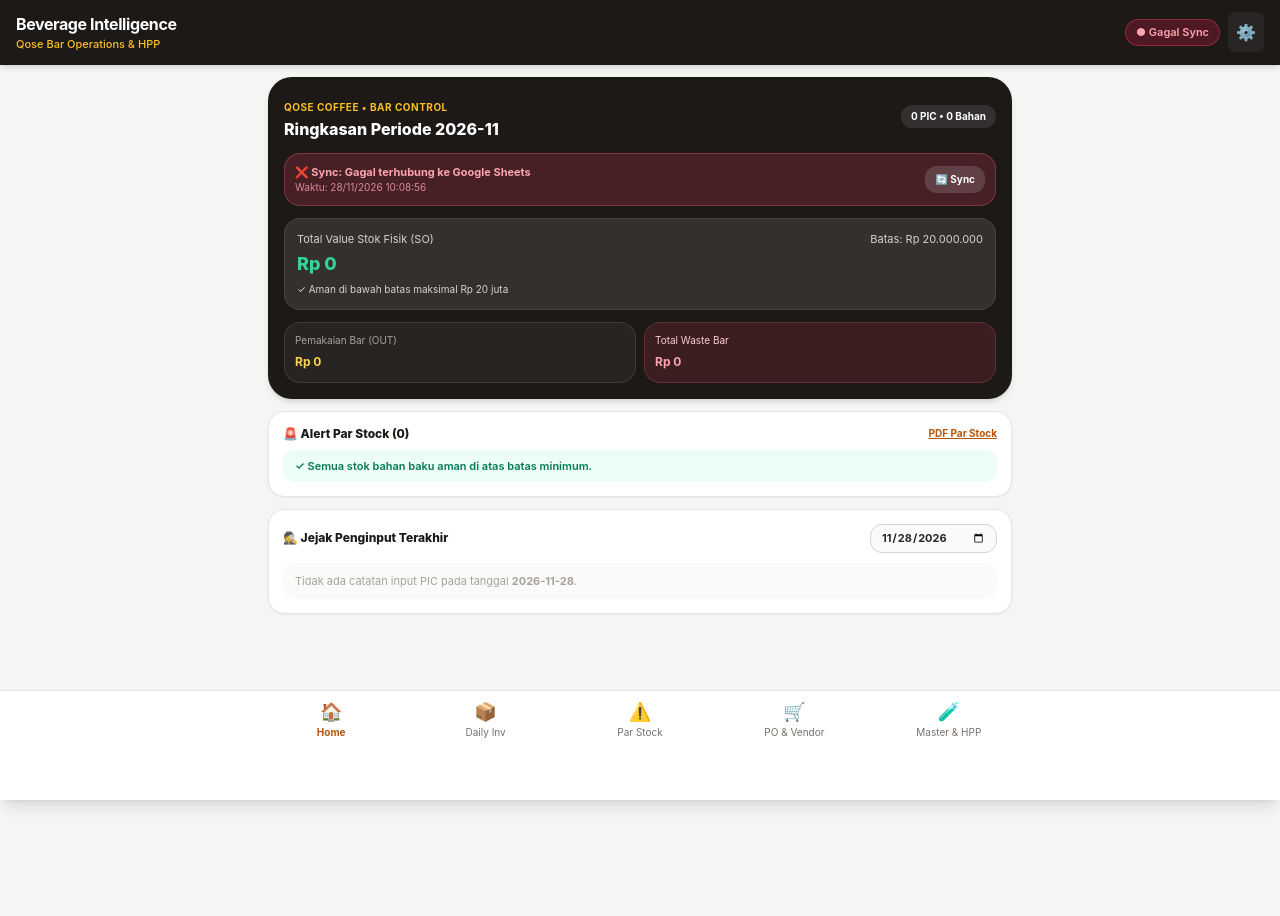
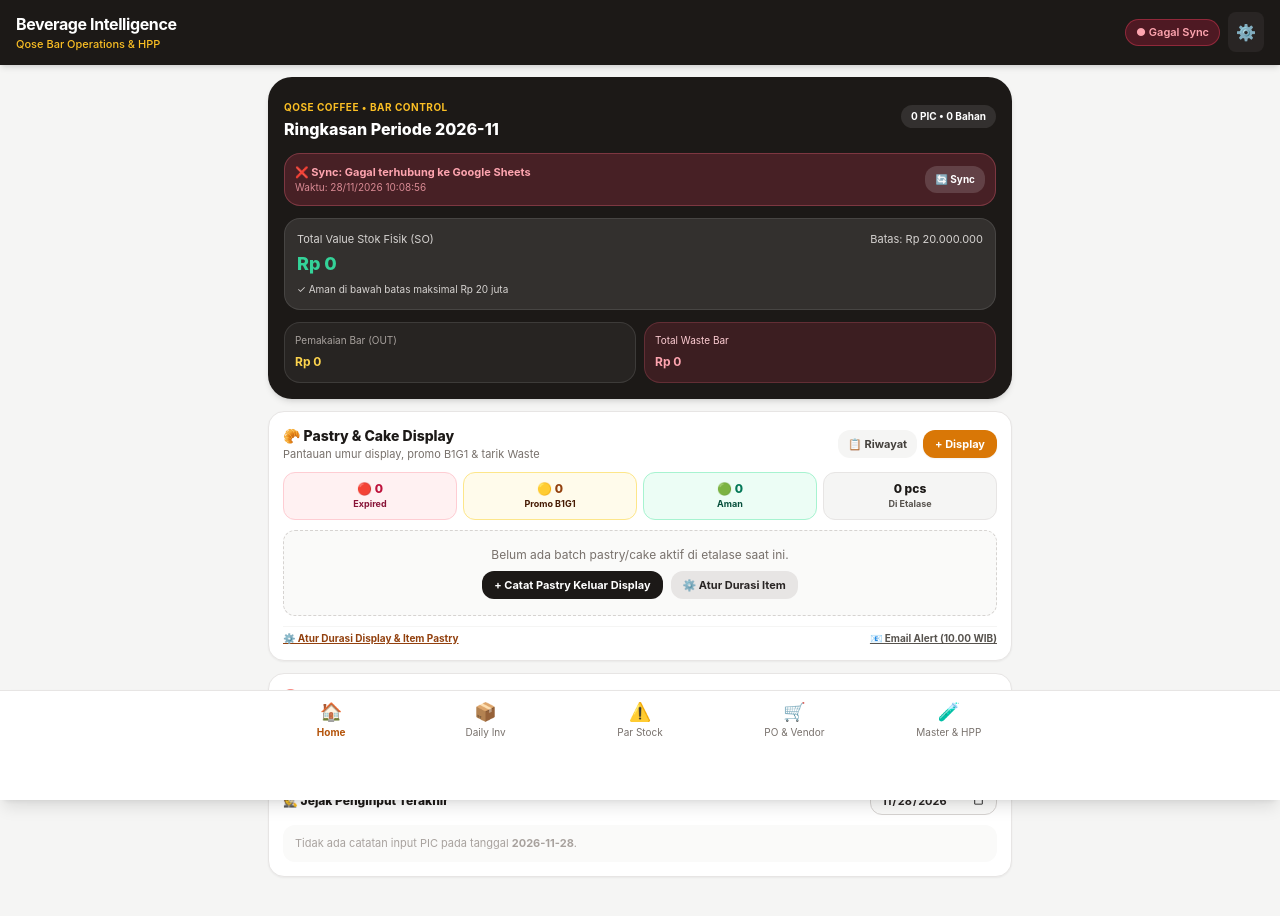
Before and after one commit to qosecoffee-dev/bvg-intel, a plain HTML site: page index.html in a window 1280 px wide. Before the commit the page ends 800 px from the top, so only its background shows below. Drawn offline with nearby package versions, Linux system fonts and the light colour scheme; no server answers.

Commit message:
Update index.html

```diff
--- a/index.html
+++ b/index.html
@@ -83,5 +83,6 @@
   <script src="app-inventory.js"></script>
   <script src="app-po-pdf.js"></script>
   <script src="app-menu-eng.js"></script>
+  <script src="app-pastry.js"></script>
 </body>
 </html>
```
